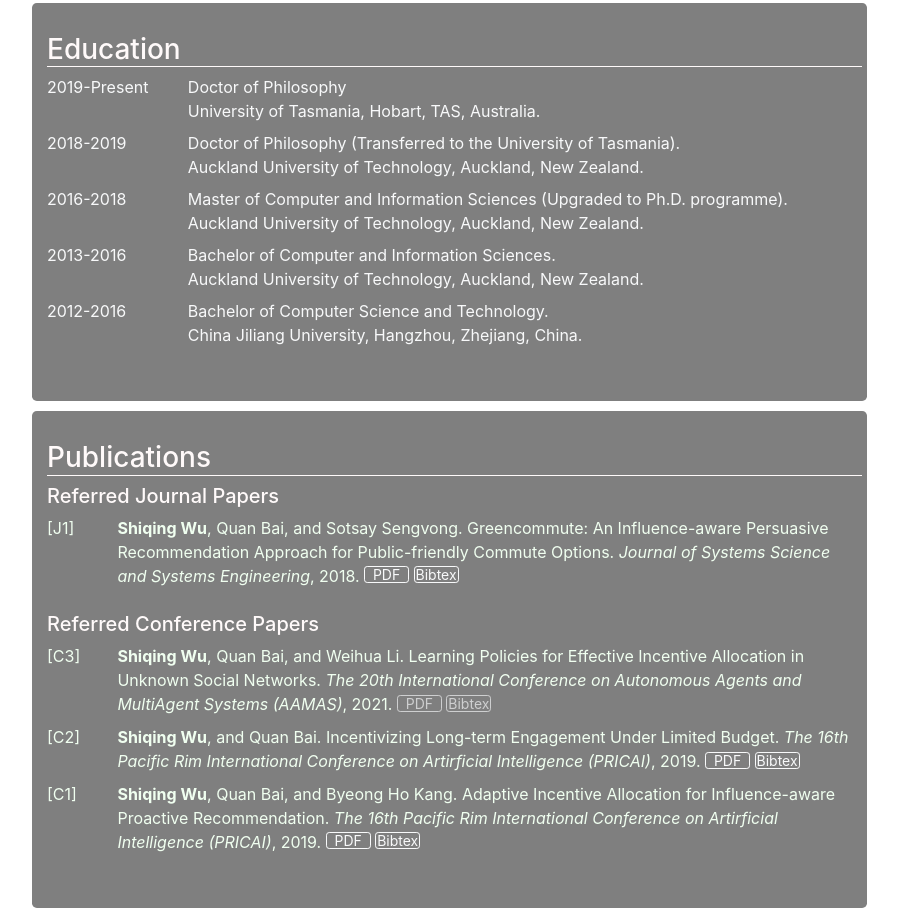
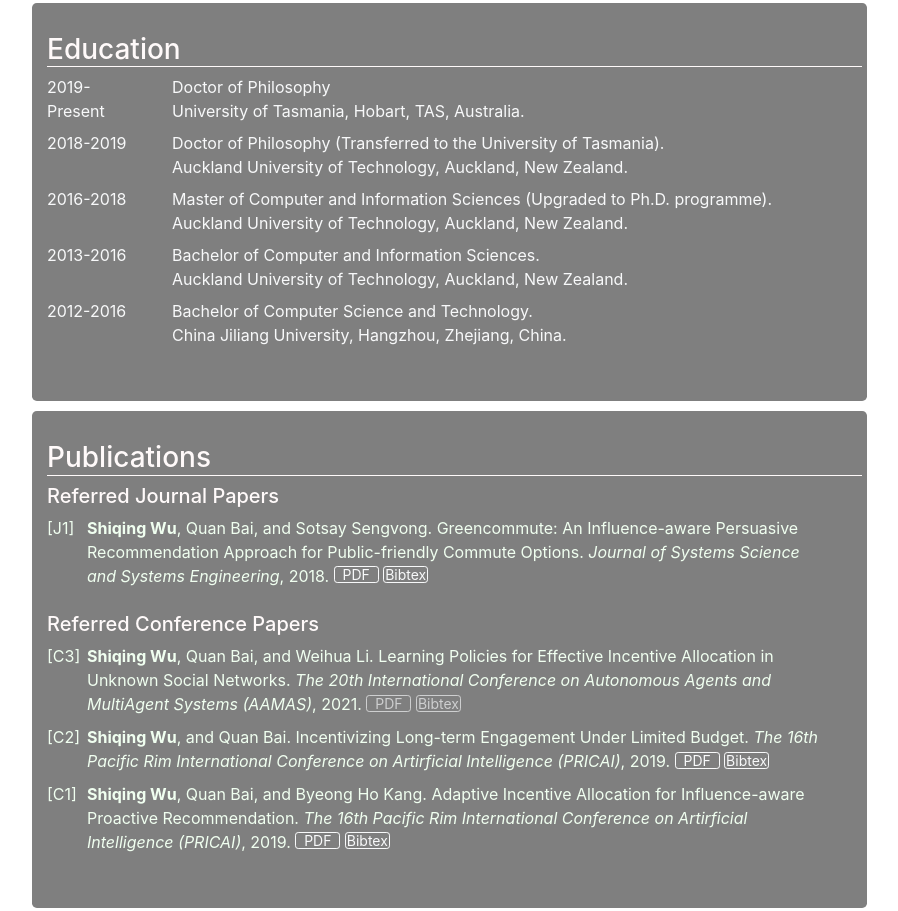
Before and after one commit to Konatanaya/konatanaya.github.io, a plain HTML site: page index.html in a window 1280 px wide. Shown: the part 888-1799 px from the top of the page, without its empty margins (48-946 px from the left). Drawn offline with nearby package versions, Linux system fonts and the light colour scheme; animation ran at ten frames a second; some icons are missing.

Commit message:
update framework

```diff
--- a/css/style.css
+++ b/css/style.css
@@ -88,6 +88,10 @@ button.text-color:active{
 
 }
 
+.pub-index{
+    max-width:40px;
+}
+
 i:hover{
     opacity:0.7;
 }
--- a/data/publications.js
+++ b/data/publications.js
@@ -14,23 +14,22 @@ function loadPublications(){
                     break;
             }
         });
-        $("#journalDIV").append(generatePublicationList(journals,'J'))
-        $('#conferenceDIV').append(generatePublicationList(conferences, 'C'));
+        $("#journal_list").append(generatePublicationList(journals,'J'))
+        $('#conference_list').append(generatePublicationList(conferences, 'C'));
     });
 }
 
 function generatePublicationList(list, type){
     var length = list.length;
-    var str = "<dl class='row text-justify-left'>";
+    var str = "";
     for(var i=0 ;i<length;i++){
         var index = length-i;
         var item = list[i];
         var authors = getAuthors(item.author);
-        str += "<dd class='col-sm-1'>["+type+index+"]</dd><dd class='col-sm-11'>"+authors+". "+item.title+
+        str += "<dd class='col-sm-1 pub-index'>["+type+index+"]</dd><dd class='col-sm-11' >"+authors+". "+item.title+
         ". <em>"+item.booktitle+"</em>, "+item.year+". "+checkLink(item.pdf)+"PDF</a> "+
          checkLink(item.bibtex)+"Bibtex</a></dd>";
     }
-    str += "</dl>";
     return str;
 }
 
--- a/index.html
+++ b/index.html
@@ -101,32 +101,28 @@
             <div id="edu" class="rounded-lg main-panel">
                 <h3 class="section-title">Education</h3>
                 <dl class="row text-light">
-                    <dd class="col-sm-2">2019-Present</dd>
+                    <dd class="col-sm-2" style="max-width:125px;">2019-Present</dd>
                     <dd class="col-sm-10">Doctor of Philosophy <br> University of Tasmania, Hobart, TAS, Australia.</dd>
 
-                    <dd class="col-sm-2">2018-2019</dd>
+                    <dd class="col-sm-2" style="max-width:125px;">2018-2019</dd>
                     <dd class="col-sm-10">Doctor of Philosophy (Transferred to the University of Tasmania). <br> Auckland University of Technology, Auckland, New Zealand.</dd>
 
-                    <dd class="col-sm-2">2016-2018</dd>
+                    <dd class="col-sm-2" style="max-width:125px;">2016-2018</dd>
                     <dd class="col-sm-10">Master of Computer and Information Sciences (Upgraded to Ph.D. programme). <br> Auckland University of Technology, Auckland, New Zealand.</dd>
 
-                    <dd class="col-sm-2">2013-2016</dd>
+                    <dd class="col-sm-2" style="max-width:125px;">2013-2016</dd>
                     <dd class="col-sm-10">Bachelor of Computer and Information Sciences. <br> Auckland University of Technology, Auckland, New Zealand.</dd>
 
-                    <dd class="col-sm-2">2012-2016</dd>
+                    <dd class="col-sm-2" style="max-width:125px;">2012-2016</dd>
                     <dd class="col-sm-10">Bachelor of Computer Science and Technology. <br> China Jiliang University, Hangzhou, Zhejiang, China.</dd>
                 </dl>
             </div>
             <div id="publications" class="rounded-lg main-panel">
                 <h3 class="section-title">Publications</h3>
-                <div id="journalDIV">
-                    <h5 class="subsection-title">Referred Journal Papers</h5>
-                </div>
-                <div id="conferenceDIV">
-                    <h5 class="subsection-title">Referred Conference Papers</h5>
-                </div>
-
-
+                <h5 class="subsection-title">Referred Journal Papers</h5>
+                <dl id="journal_list" class='row text-justify-left'></dl>
+                <h5 class="subsection-title">Referred Conference Papers</h5>
+                <dl id="conference_list" class='row text-justify-left'></dl>
             </div>
             <div id="teaching" class="rounded-lg main-panel">
                 <h3 class="section-title">Teaching</h3>
```
